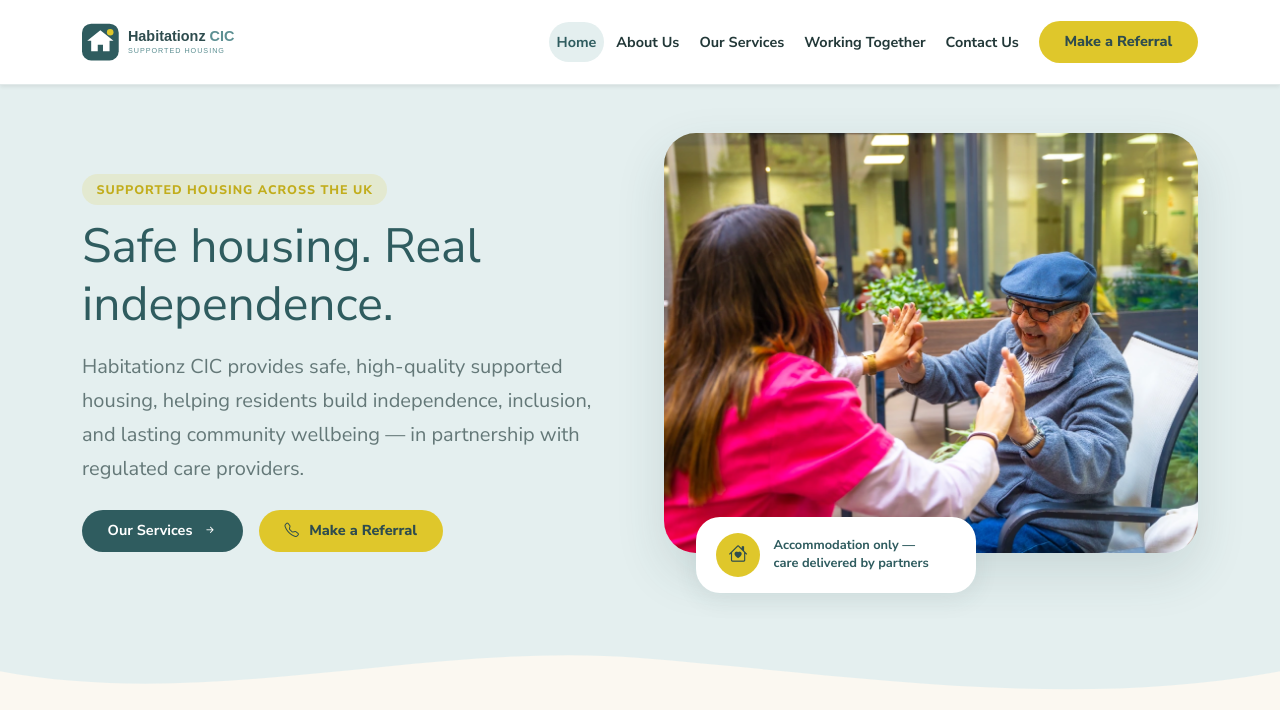
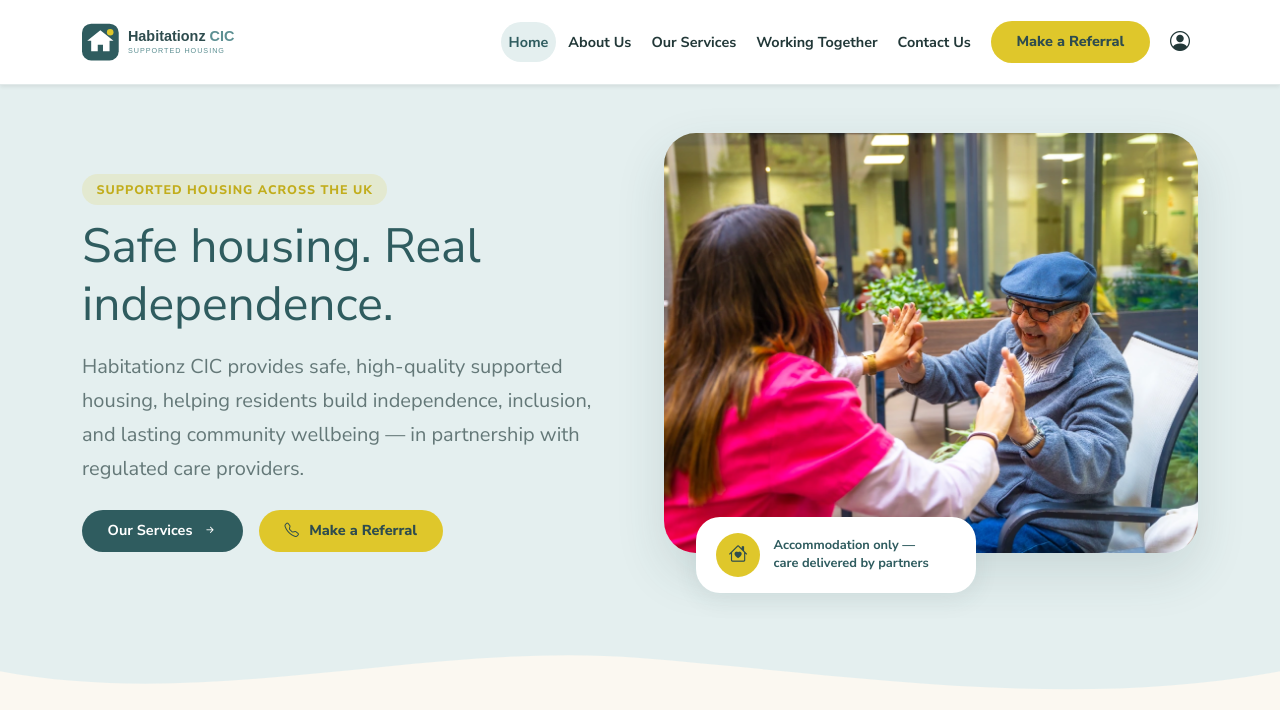
Before and after one commit to CalebPrince/habitationzcic, a PHP site: page /index.php in a window 1280 px wide. Shown: the top 710 px of the page. Run offline with PHP 8.4, Linux system fonts and the light colour scheme; data comes from the database, SQL or seed files in the repository; data that the repository does not hold is empty.

Commit message:
Add admin login icon link to header nav
Co-Authored-By: Claude Sonnet 5 <noreply@anthropic.com>

```diff
--- a/includes/header.php
+++ b/includes/header.php
@@ -94,6 +94,11 @@ $pageUrl = 'https://' . ($_SERVER['HTTP_HOST'] ?? 'habitationzcic.co.uk') . $_SE
             Make a Referral
           </a>
         </li>
+        <li class="nav-item ms-lg-2 mt-2 mt-lg-0">
+          <a class="nav-link px-2" href="<?= BASE_URL ?>/admin/login.php" title="Admin Login" aria-label="Admin Login">
+            <i class="bi bi-person-circle fs-5"></i>
+          </a>
+        </li>
       </ul>
     </div>
   </div>
```
